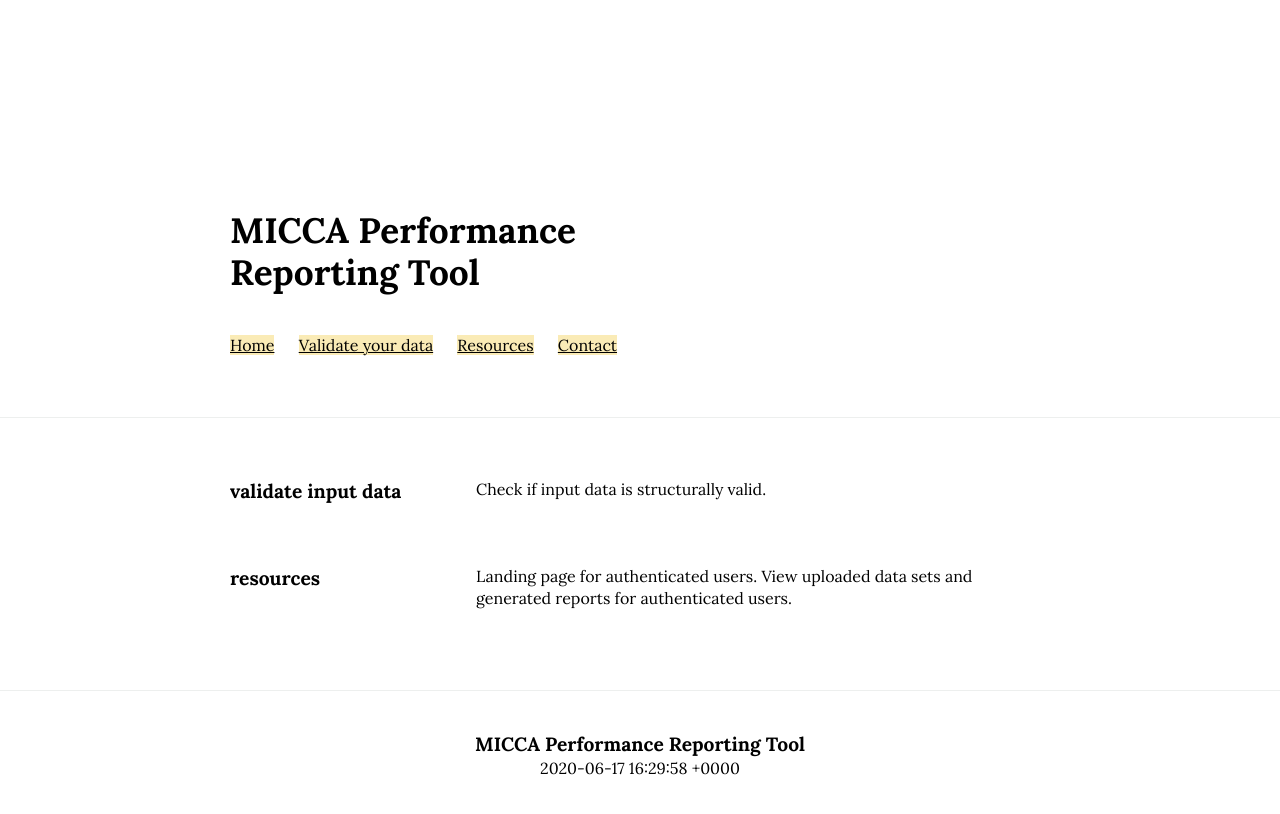
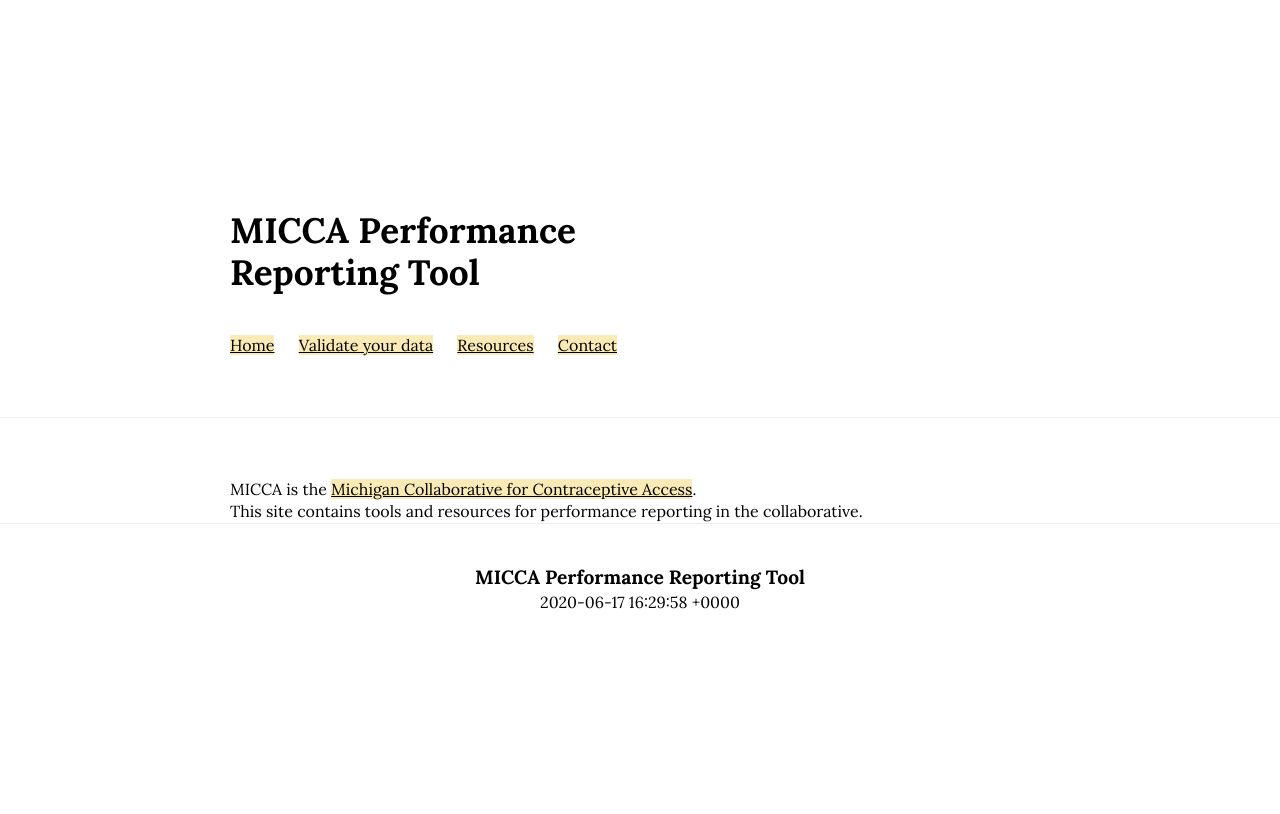
Before and after one commit to Display-Lab/micca-static, a Jekyll site: the page built from index.html, in a window 1280 px wide. Shown: the top 814 px of the page. Built offline with Jekyll 4.4.1, drawn with Linux system fonts in a browser that asks for light colours.

Commit message:
add home page details

```diff
--- a/index.html
+++ b/index.html
@@ -3,5 +3,11 @@
 ---
 
 <div class="container">
-    {% include resume.html %}
+
+<p> MICCA is the <a href="https://www.contraceptiveaccess.org/">Michigan Collaborative for Contraceptive Access</a>.</p>
+<p> This site contains tools and resources for performance reporting in the collaborative.</p>
+<p>     </p>
+<p>     </p>
+<p>     </p>
+
 </div>
```
